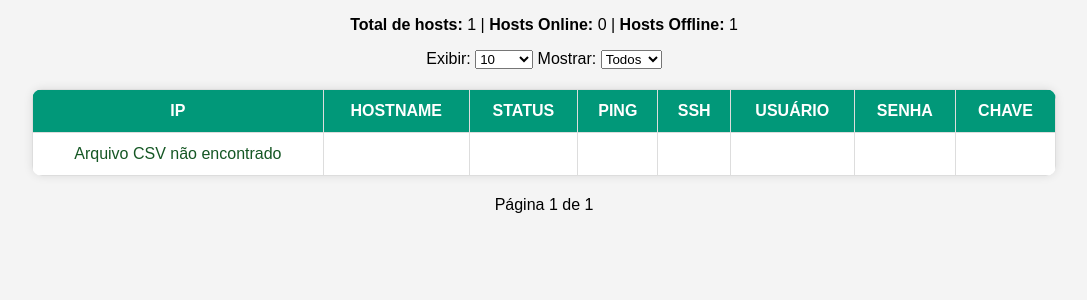
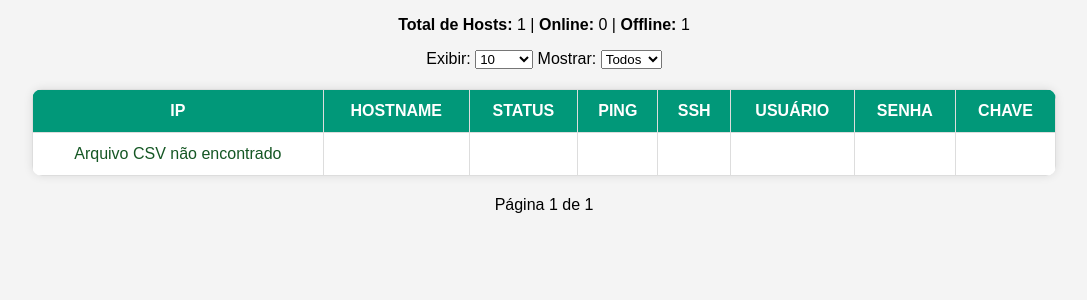
Before and after one commit to ananiasfilho/simple-inventory-tool, a Flask app: page / in a window 1280 px wide. Shown: the part 91-391 px from the top of the page, without its empty margins (96-1183 px from the left). Run offline with Flask 3, Linux system fonts and the light colour scheme.

Commit message:
[Fix] adjust web

```diff
--- a/web/templates/index.html
+++ b/web/templates/index.html
@@ -16,7 +16,7 @@
     </div>
 
     <div class="summary">
-        <p><strong>Total de hosts:</strong> {{ total_hosts }} | <strong>Hosts Online:</strong> {{ online_hosts }} | <strong>Hosts Offline:</strong> {{ offline_hosts }}</p>
+        <p><strong>Total de Hosts:</strong> {{ total_hosts }} | <strong>Online:</strong> {{ online_hosts }} | <strong>Offline:</strong> {{ offline_hosts }}</p>
     </div>
 
     <div class="controls">
```
